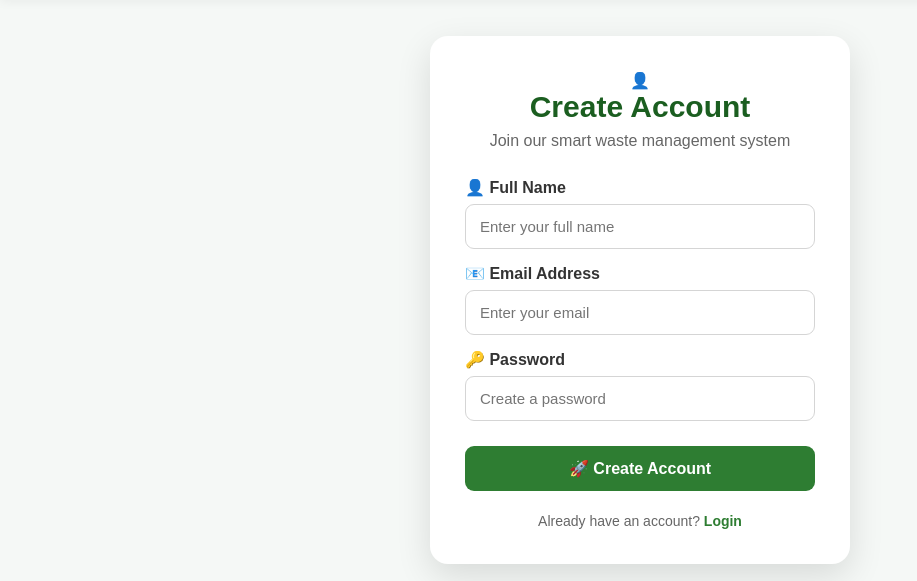
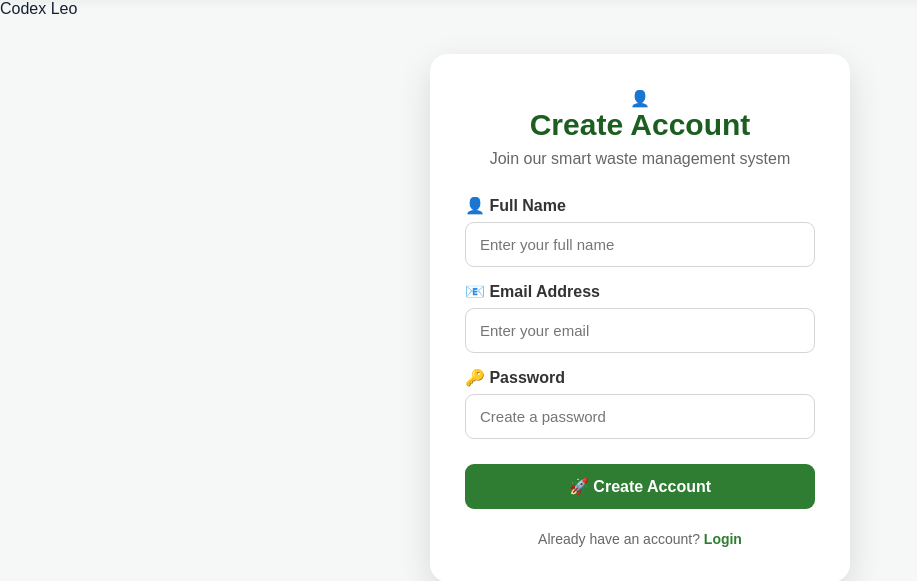
Before and after one commit to amitpraj036/waste-management-system, a Flask app: page /register in a window 1280 px wide. Shown: the part 70-651 px from the top of the page, without its empty margins (0-917 px from the left). Run offline with Flask 3, Linux system fonts and the light colour scheme.

Commit message:
Updated website

```diff
--- a/templates/login.html
+++ b/templates/login.html
@@ -1,6 +1,9 @@
 {% extends "base.html" %}
 
 {% block content %}
+<div class="codex-watermark">
+    Codex Leo
+</div>
 
 <div class="auth-container">
 
--- a/templates/register.html
+++ b/templates/register.html
@@ -1,6 +1,9 @@
 {% extends "base.html" %}
 
 {% block content %}
+<div class="codex-watermark">
+    Codex Leo
+</div>
 
 <div class="auth-container">
 
```
Also changed, not shown: 1 other file.
